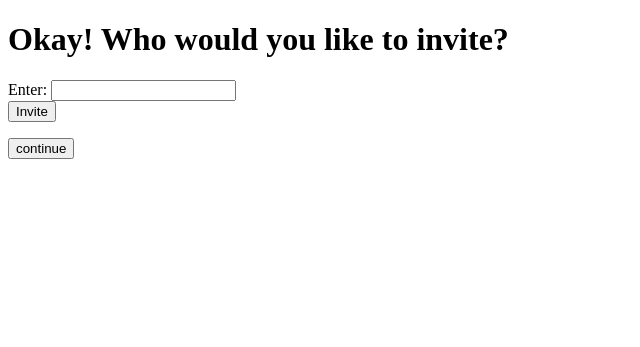
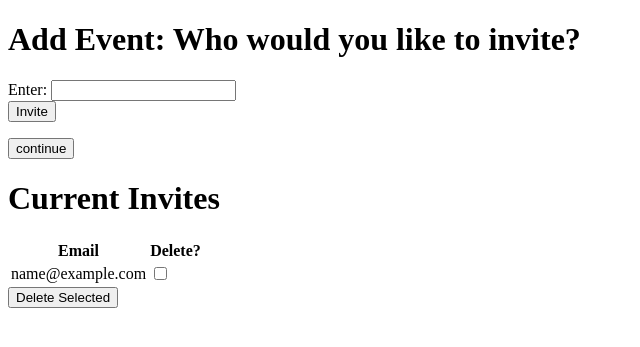
Before and after one commit to Isaaq-Khader/PlanIt, a Python web app: template templates/invite.html in a window 1280 px wide. Shown: the top 347 px of the page, without its empty margins (0-640 px from the left). Run offline with Jinja, Linux system fonts and the light colour scheme; the template is opened without the code that fills it: most values are stand-ins (such as "Sample title", 1, 10 or a date in 2020).

Commit message:
got invites to stored in database with emails

```diff
--- a/templates/invite.html
+++ b/templates/invite.html
@@ -4,10 +4,10 @@
  <head>
    <meta charset="utf-8">
    <title>New Event</title>
-   <h1>Okay! Who would you like to invite?</h1>
+   <h1>Add Event: Who would you like to invite?</h1>
      <form method="post">
        <div>
-         Enter: <input type="text" name="email" value="">
+         Enter: <input type="email" name="email" value="">
        </div>
        <input type="submit" name="" value="Invite">
      </form>
@@ -16,6 +16,22 @@
         <input type="submit" name="" value = "continue"</input>
        </form>
      </p>
+     <h1>Current Invites</h1>
+      <form class="" action="/delete_invites" method="post">
+        <table>
+          <tr>
+            <th>Email</th>
+            <th>Delete?</th>
+          </tr>
+          {% for invite in invites %}
+          <tr>
+            <td>{{invite.email}}</td>
+            <td><input type="checkbox" name="to_delete" value="{{invite.key.urlsafe()}}"></td>
+          </tr>
+            {% endfor %}
+        </table>
+          <input type="submit" name="" value="Delete Selected">
+        </form>
 
  </head>
  <body>
```
Also changed, not shown: main.py (+31 -6 lines), 1 other file.
